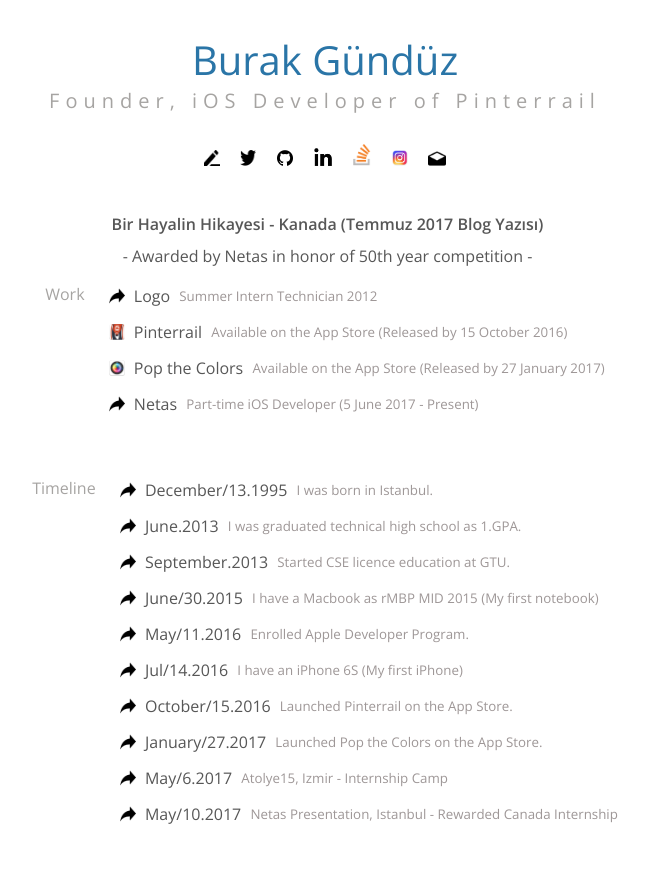
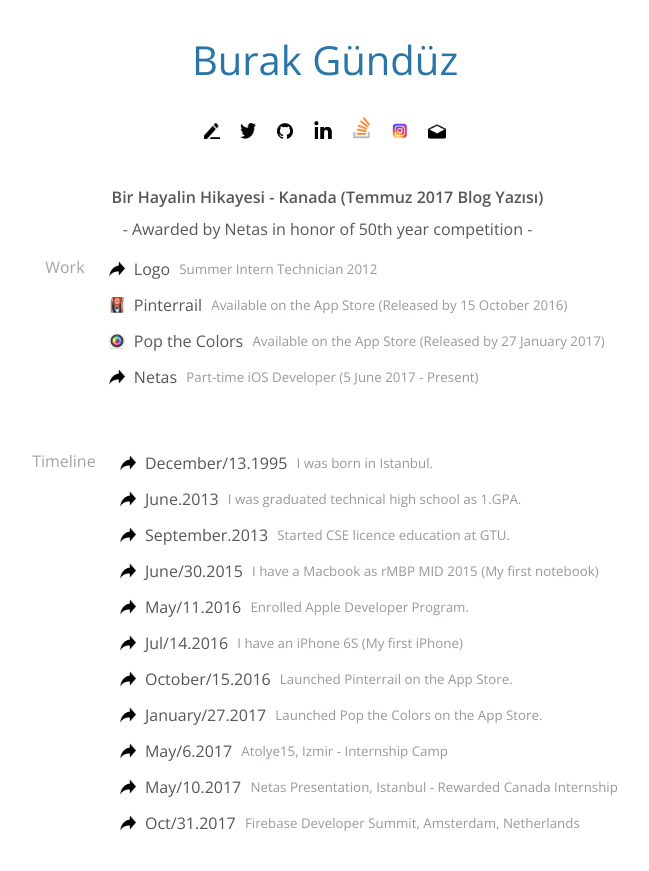
Before and after one commit to burakgunduztr/burakgunduz.github.io, a plain HTML site: page index.html in a window 1280 px wide. Shown: the part 353-1224 px from the top of the page, without its empty margins (315-964 px from the left). Drawn offline with nearby package versions, Linux system fonts and the light colour scheme.

Commit message:
October 17

```diff
--- a/index.html
+++ b/index.html
@@ -17,7 +17,6 @@
 <div id="header">
 <img src="img/burakgunduz.png" width="250" height="250"></img>
 <div id="name">Burak Gündüz</div>
-<div id="tagline">Founder, iOS Developer of Pinterrail</div>
 </div>
 
 <div id="social">
@@ -136,6 +135,11 @@
 <div class="project-text">May/10.2017</div>
 <div class="project-text date">Netas Presentation, Istanbul - Rewarded Canada Internship </div>
 </li>
+<li id="workflow" class="project">
+<img src="img/exp.png" width="16" height="16" class="project-img"></img>
+<div class="project-text">Oct/31.2017</div>
+<div class="project-text date">Firebase Developer Summit, Amsterdam, Netherlands </div>
+</li>
 </ul>
 </div>
 </html>
```
